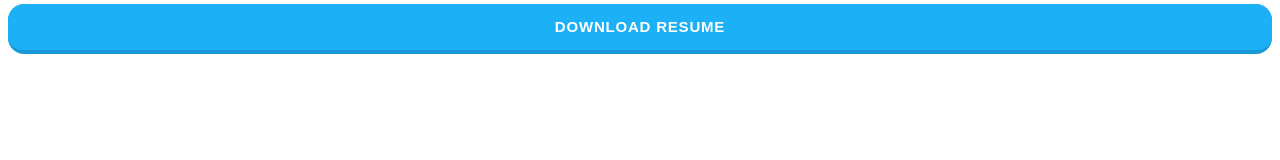
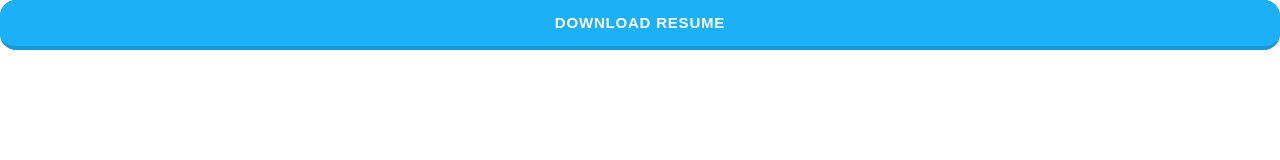
Before and after one commit to kaustubhr/aResume, a plain HTML site: page index.html in a window 1280 px wide. Drawn offline with nearby package versions, Linux system fonts and the light colour scheme.

Commit message:
Update index.html

```diff
--- a/index.html
+++ b/index.html
@@ -15,8 +15,7 @@
   <body>
 
 
-  <div class="modal fade" id="modalLoginForm" tabindex="-1" role="dialog" aria-labelledby="myModalLabel"
-  aria-hidden="true">
+  <div class="modal fade" id="modalLoginForm" tabindex="-1" role="dialog" aria-labelledby="myModalLabel" aria-hidden="true">
     <div class="modal-dialog modal-lg">
       <div class="modal-content">
         <div class="modal-header">
@@ -36,7 +35,7 @@
           <label data-error="wrong" data-success="right" for="defaultForm-pass"></label>
         </div>
 
-    </div>
+
         <div class="modal-footer d-flex justify-content-center">
           <button class="btn btn-rounded">Unlock Resume</button>
         </div>
@@ -44,8 +43,9 @@
     </div>
   </div>
 
-<div class="text-center btn-sm">
-  <button role="button" class="button-19" data-toggle="modal" data-target="#modalLoginForm">
+
+<div class="text-center col-xs-6">
+  <button role="button" class="button-19 btn-sm" data-toggle="modal" data-target="#modalLoginForm">
     Download Resume
   </button>
 </div>
```
Lines whose indentation alone changed are shown as unchanged.
